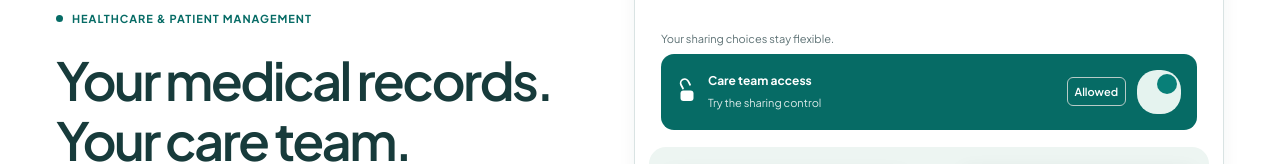
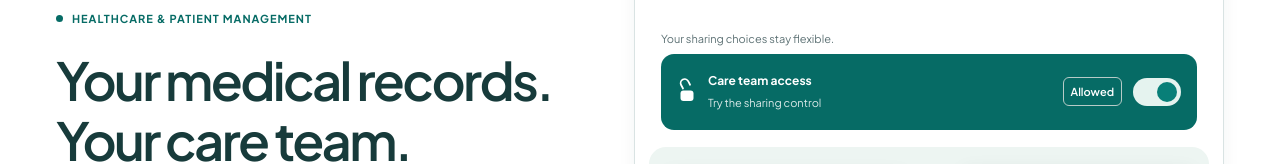
Before and after one commit to vTg2208/medicare-secure, a React (Vite) app in the folder frontend/: page / in a window 1280 px wide. Shown: the part 224-388 px from the top of the page. Built offline with nearby package versions, Linux system fonts and the light colour scheme.

Commit message:
fix: keep the sharing toggle pill-shaped within its touch target

```diff
--- a/frontend/src/components/home/CareJourneyAnimation.css
+++ b/frontend/src/components/home/CareJourneyAnimation.css
@@ -66,11 +66,11 @@
 .mc-care-permission strong { font-size: 12px; font-weight: 700; display: block; }
 .mc-care-permission small { font-size: 11px; color: inherit; opacity: .85; display: block; margin-top: 4px; }
 .mc-care-permission-state { margin-left: auto; color: inherit; font-size: 11px; font-weight: 600; padding: 5px 7px; border: 1px solid var(--mc-border-strong); border-radius: 6px; }
-.mc-care-switch { flex-shrink: 0; position: relative; width: 44px; height: 28px; padding: 0; border-radius: 20px; border: 0; background: var(--mc-text-muted); transition: background-color 160ms ease; }
-.mc-care-switch::before { content: ''; position: absolute; inset: -8px -3px; }
-.mc-care-switch span { position: absolute; width: 20px; height: 20px; background: var(--mc-on-brand); border-radius: 50%; left: 4px; top: 4px; transform: translateX(0); transition: transform 170ms cubic-bezier(.25,1,.5,1); }
-.mc-care-switch[aria-checked=true] { background: var(--mc-brand-soft); }
-.mc-care-switch[aria-checked=true] span { background: var(--mc-brand); transform: translateX(16px); }
+.mc-care-switch { flex: 0 0 48px; position: relative; width: 48px; min-width: 48px; height: 44px; min-height: 44px; padding: 0; border-radius: 8px; border: 0; background: transparent; }
+.mc-care-switch::before { content: ''; position: absolute; left: 0; right: 0; top: 8px; height: 28px; border-radius: 999px; background: var(--mc-text-muted); transition: background-color 160ms ease; }
+.mc-care-switch span { position: absolute; width: 20px; height: 20px; background: var(--mc-on-brand); border-radius: 50%; left: 4px; top: 12px; transform: translateX(0); transition: transform 170ms cubic-bezier(.25,1,.5,1); }
+.mc-care-switch[aria-checked=true]::before { background: var(--mc-brand-soft); }
+.mc-care-switch[aria-checked=true] span { background: var(--mc-brand); transform: translateX(20px); }
 .mc-care-cursor { position: absolute; right: 21px; top: 31px; width: 24px !important; height: 28px !important; fill: var(--mc-text); stroke: var(--mc-surface); stroke-width: 1.4px; opacity: 0; pointer-events: none; }
 .mc-care-history { position: relative; margin: 17px 26px 13px; padding-left: 0; min-height: 67px; }
 .mc-care-history > div { display: flex; gap: 5px; align-items: center; }
```
